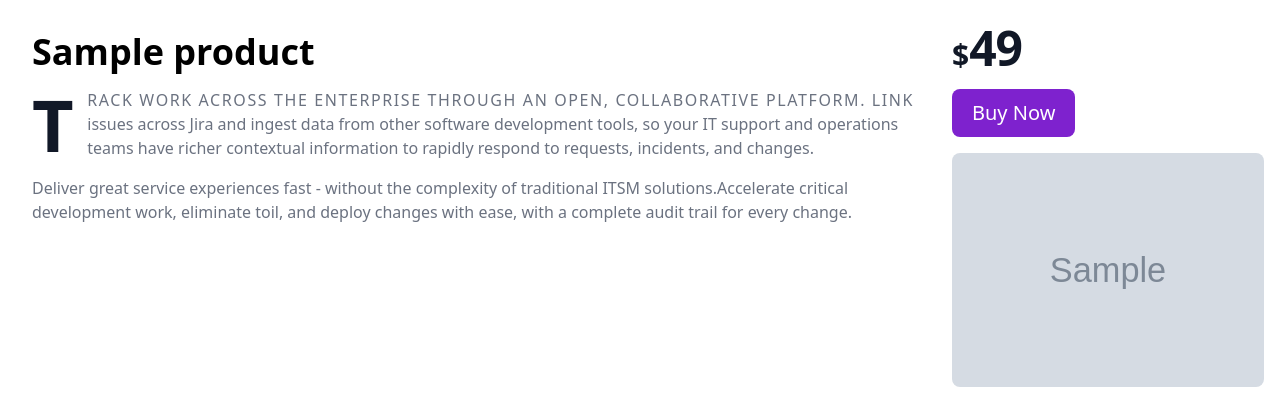
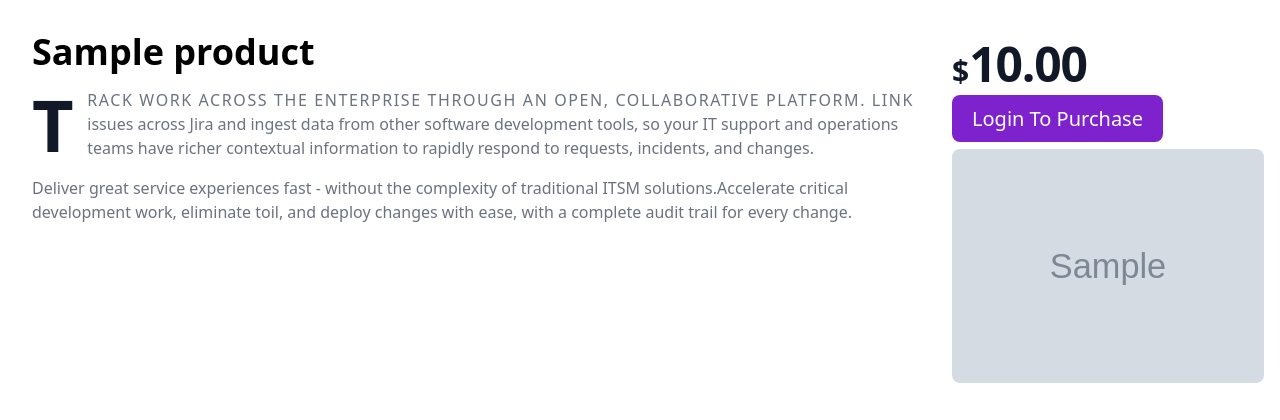
Before and after one commit to Karan551/micro-ecommerce, a Django app: a page that uses src/products/templates/products/product_detail.html in a window 1280 px wide. Shown: the part 72-492 px from the top of the page. Run offline with Django 5.2, Linux system fonts and the light colour scheme; tables that the repository leaves empty hold one stand-in row (values such as "Sample post"); grey boxes marked "Sample" are stand-in pictures; parts of the project's set-up code (start-up, migrations or seed data) failed here and were passed over; some libraries are stand-ins or nearby versions.

Commit message:
Adding purchase form and flow chart

```diff
--- a/src/ecom_project/urls.py
+++ b/src/ecom_project/urls.py
@@ -24,6 +24,7 @@ urlpatterns = [
     path('admin/', admin.site.urls),
     path("", views.home_view, name="home"),
     path("products/", include("products.urls")),
+    path("purchase/", include("purchase.urls")),
 ]
 
 if settings.DEBUG:
--- a/src/products/templates/products/product_detail.html
+++ b/src/products/templates/products/product_detail.html
@@ -11,7 +11,6 @@
       <p class="font-light text-gray-500 dark:text-gray-400">Deliver great service experiences fast - without the complexity of traditional ITSM solutions.Accelerate critical development work, eliminate toil, and deploy changes with ease, with a complete audit trail for every change.</p>
 
       {% include 'products/attachment_table.html' with attachments=attachments is_owner=is_owner %}
-
     </div>
 
     <div class="w-full md:w-1/4 space-y-4">
@@ -19,12 +18,7 @@
       {% if is_owner %}
         <p>You own this product</p>
       {% else %}
-        <div class="flex items-baseline text-gray-900 dark:text-white">
-          <span class="text-3xl font-semibold">$</span>
-          <span class="text-5xl font-extrabold tracking-tight">49</span>
-        </div>
-
-        <button type="button" class="focus:outline-none text-white text-lg md:text-xl bg-purple-700 hover:bg-purple-800 focus:ring-4 focus:ring-purple-300 font-medium rounded-lg px-5 py-2.5 mb-2 dark:bg-purple-600 dark:hover:bg-purple-700 dark:focus:ring-purple-900">Buy Now</button>
+        {% include 'purchase/buy_btn_form.html' with product=product %}
       {% endif %}
 
       {% if product.product_image %}
--- a/src/purchase/models.py
+++ b/src/purchase/models.py
@@ -11,5 +11,5 @@ class Purchase(models.Model):
                              on_delete=models.CASCADE)
     product = models.ForeignKey(Product, on_delete=models.SET_NULL, null=True)
     completed = models.BooleanField(default=False)
-    product_price = models.IntegerField()
+    product_price = models.IntegerField(default=0)
     created_at = models.DateTimeField(auto_now_add=True)
--- /dev/null
+++ b/src/purchase/templates/purchase/buy_btn_form.html
@@ -0,0 +1,18 @@
+{% if product %}
+  <form method="post" action="{% url 'purchase:start' %}">
+    {% csrf_token %}
+
+    <input type="hidden" value="{{ product.product_slug }}" name="handle" />
+
+    <div class="flex items-baseline text-gray-900 dark:text-white my-4">
+      <span class="text-3xl font-semibold">$</span>
+      <span class="text-5xl font-extrabold tracking-tight">{{ product.product_price }}</span>
+    </div>
+
+    {% if request.user.is_authenticated %}
+      <button type="submit" class="focus:outline-none text-white text-lg md:text-xl bg-purple-700 hover:bg-purple-800 focus:ring-4 focus:ring-purple-300 font-medium rounded-lg px-5 py-2.5 mb-2 dark:bg-purple-600 dark:hover:bg-purple-700 dark:focus:ring-purple-900">Buy Now</button>
+    {% else %}
+      <a href="#" class="focus:outline-none text-white text-lg md:text-xl bg-purple-700 hover:bg-purple-800 focus:ring-4 focus:ring-purple-300 font-medium rounded-lg px-5 py-2.5 mb-2 dark:bg-purple-600 dark:hover:bg-purple-700 dark:focus:ring-purple-900">Login To Purchase</a>
+    {% endif %}
+  </form>
+{% endif %}
--- /dev/null
+++ b/src/purchase/urls.py
@@ -0,0 +1,10 @@
+from django.urls import path
+from . import views
+
+app_name = "purchase"
+
+urlpatterns = [
+    path("start/", views.purchase_start_view, name="start"),
+    path("stop/", views.purchase_stop_view, name="stop"),
+    path("success/", views.purchase_success_view, name="success"),
+]
```
Also changed, not shown: src/purchase/views.py (+45 -0 lines), src/purchase/migrations/0002_alter_purchase_product_price.py (added).
